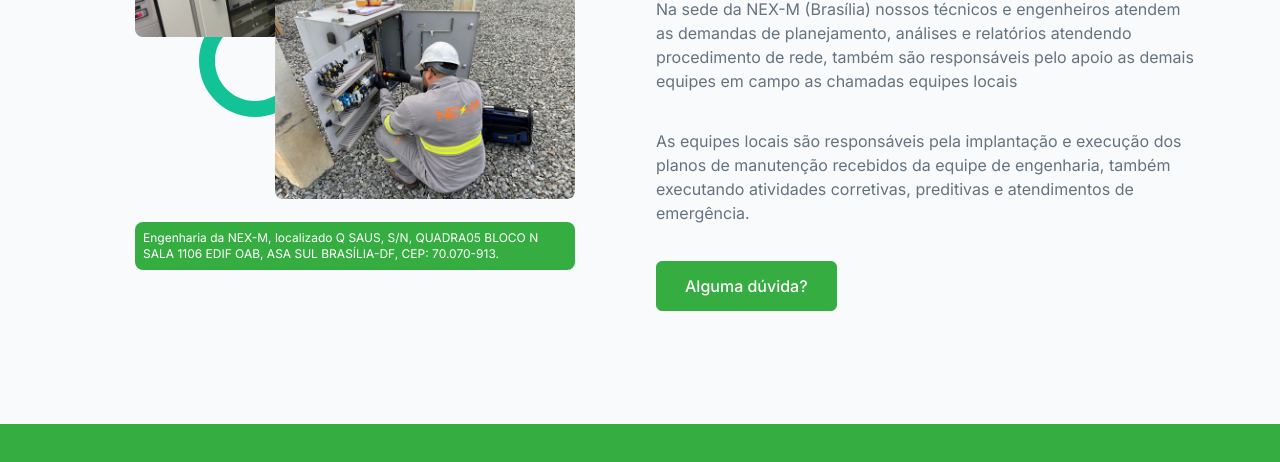
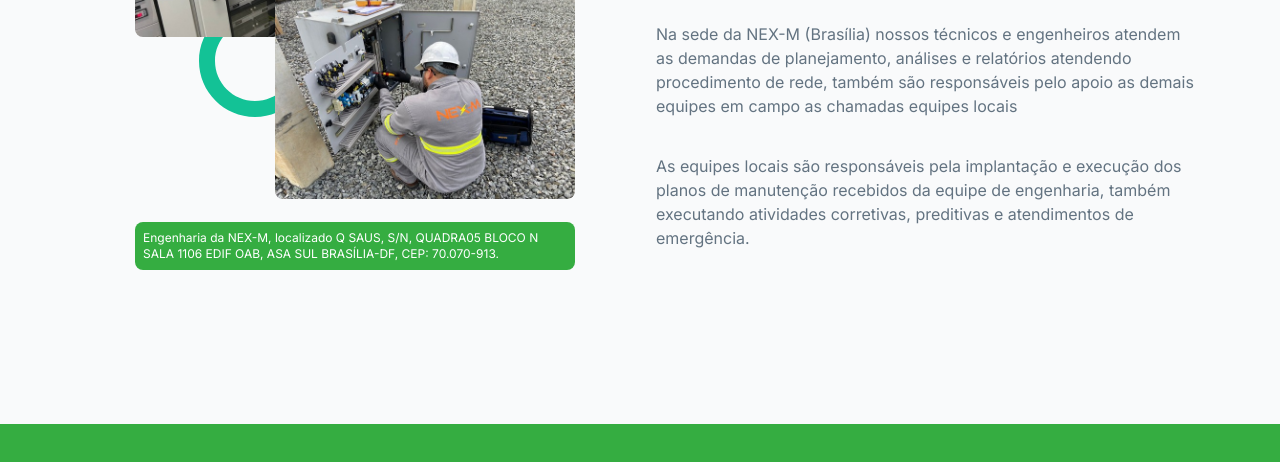
Before and after one commit to joaovictordev/guimaraes, a website: page nexm.html in a window 1280 px wide. Shown: the part 638-1100 px from the top of the page. Drawn offline with Linux system fonts and the light colour scheme.

Commit message:
fix: remove buttom  in nexm page

```diff
--- a/nexm.html
+++ b/nexm.html
@@ -291,10 +291,7 @@
                             recebidos da equipe de engenharia, também executando atividades corretivas, preditivas e
                             atendimentos de emergência.
                         </p>
-                        <a href="https://api.whatsapp.com/send?phone=5535991616806"
-                            class="inline-flex items-center justify-center rounded-md border border-primary bg-primary px-7 py-3 text-center text-base font-medium text-white hover:bg-opacity-80">
-                            Alguma dúvida?
-                        </a>
+
                     </div>
                 </div>
             </div>
```
